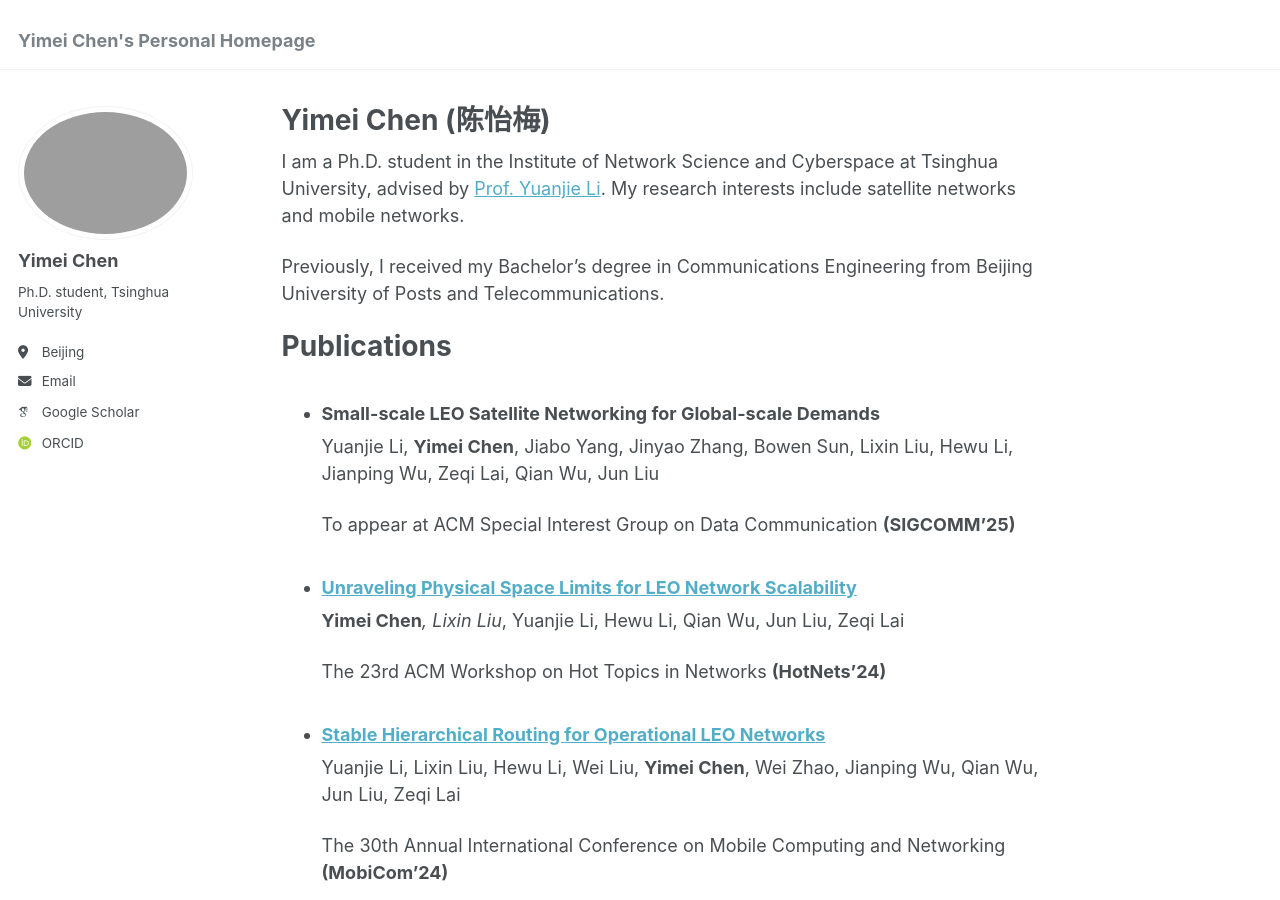
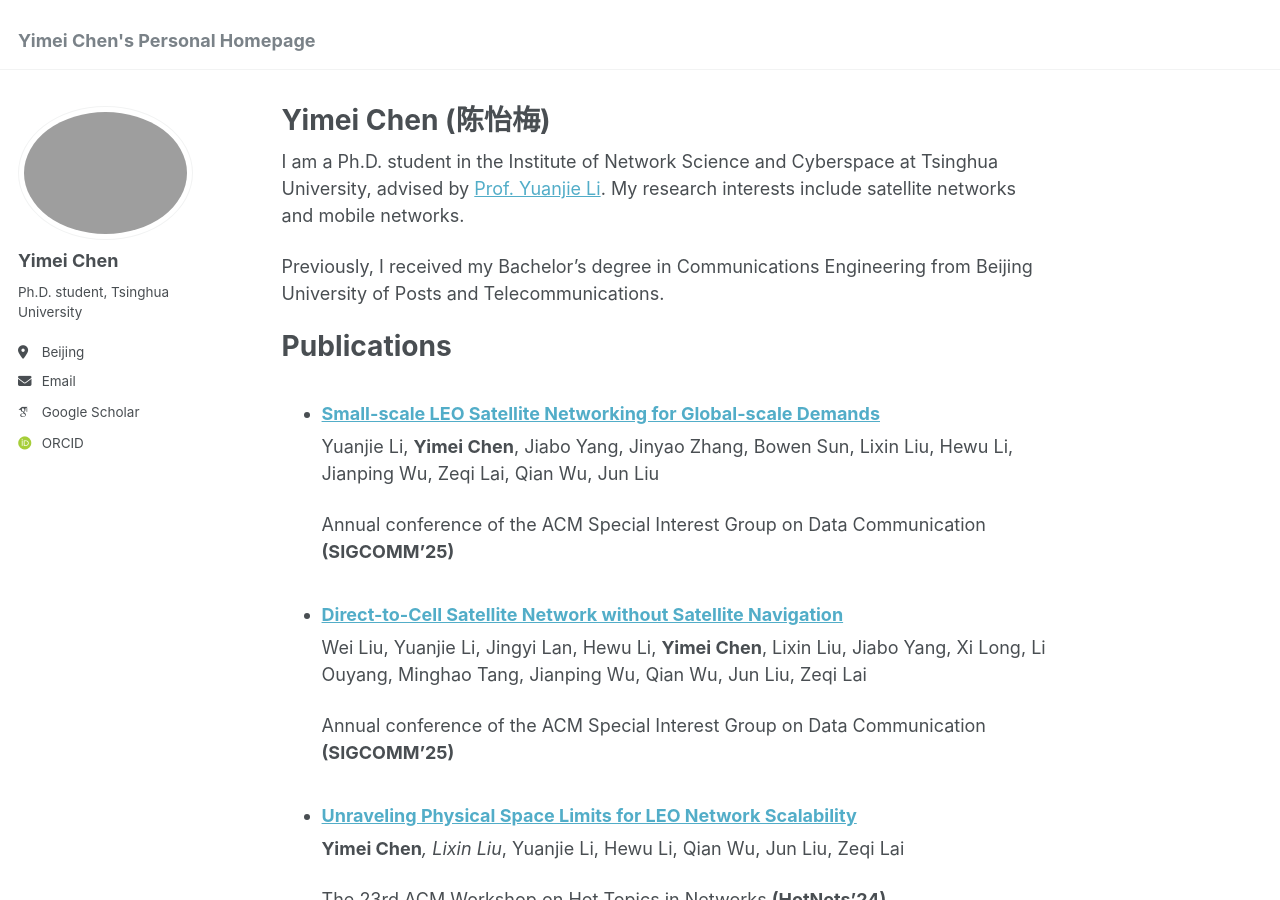
Before and after one commit to cym-network/cym-network.github.io, a Jekyll site: the page built from _pages/about.md, in a window 1280 px wide and 900 px high. Built offline with Jekyll 4.4.1, drawn with Linux system fonts in a browser that asks for light colours; some web fonts are replaced.

Commit message:
Update about.md

```diff
--- a/_pages/about.md
+++ b/_pages/about.md
@@ -13,11 +13,16 @@ Previously, I received my Bachelor’s degree in Communications Engineering from
 
 Publications
 ======
-- ### Small-scale LEO Satellite Networking for Global-scale Demands
+- ### [Small-scale LEO Satellite Networking for Global-scale Demands](https://dl.acm.org/doi/10.1145/3718958.3750525)
 
   Yuanjie Li, **Yimei Chen**, Jiabo Yang, Jinyao Zhang, Bowen Sun, Lixin Liu, Hewu Li, Jianping Wu, Zeqi Lai, Qian Wu, Jun Liu
 
-  To appear at ACM Special Interest Group on Data Communication **(SIGCOMM'25)**
+  Annual conference of the ACM Special Interest Group on Data Communication **(SIGCOMM'25)**
+- ### [Direct-to-Cell Satellite Network without Satellite Navigation](https://dl.acm.org/doi/10.1145/3718958.3750522)
+
+  Wei Liu, Yuanjie Li, Jingyi Lan, Hewu Li, **Yimei Chen**, Lixin Liu, Jiabo Yang, Xi Long, Li Ouyang, Minghao Tang, Jianping Wu, Qian Wu, Jun Liu, Zeqi Lai
+
+  Annual conference of the ACM Special Interest Group on Data Communication **(SIGCOMM'25)**
 
 - ### [Unraveling Physical Space Limits for LEO Network Scalability](https://dl.acm.org/doi/abs/10.1145/3696348.3696885)
 
```
